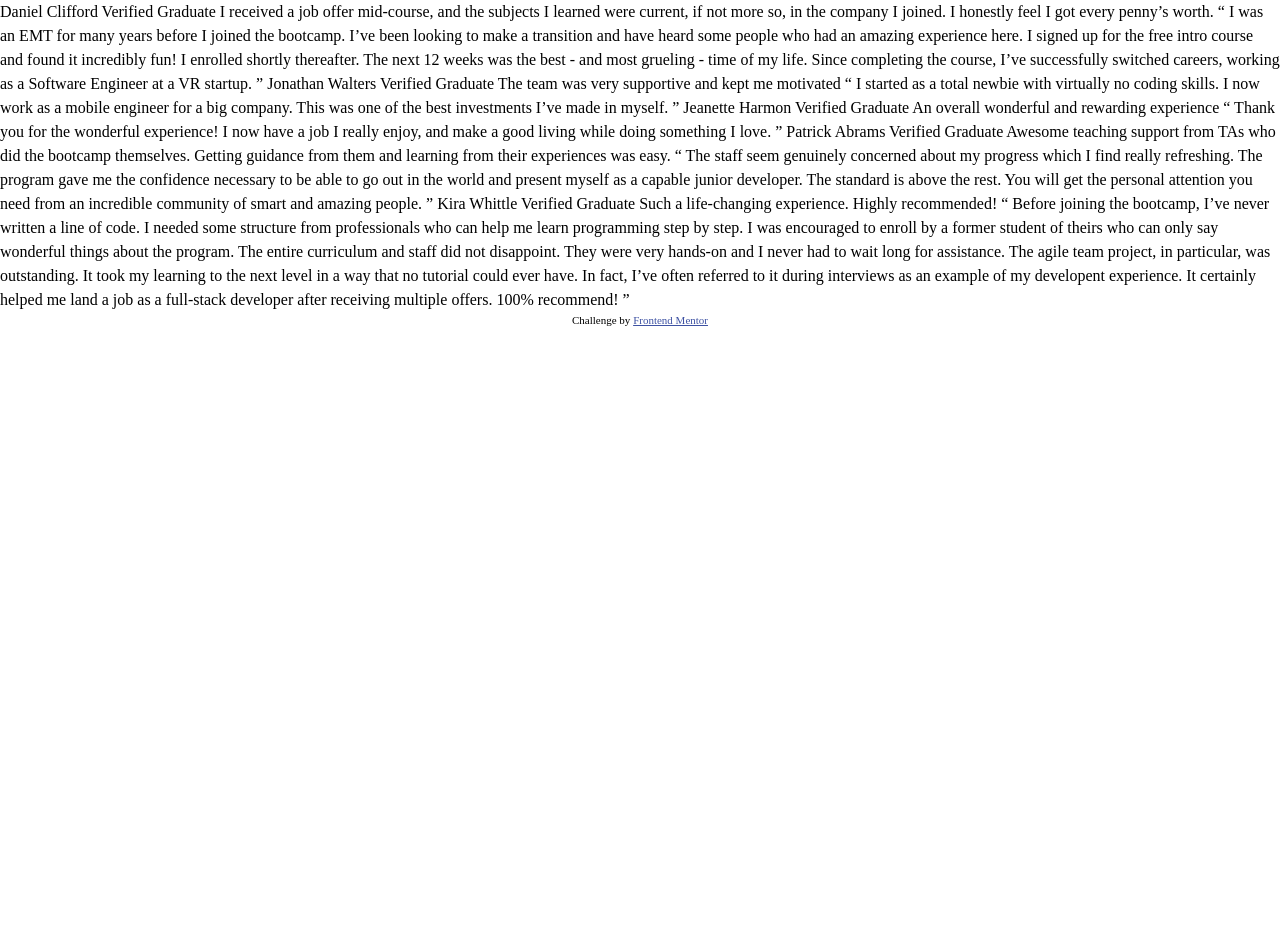
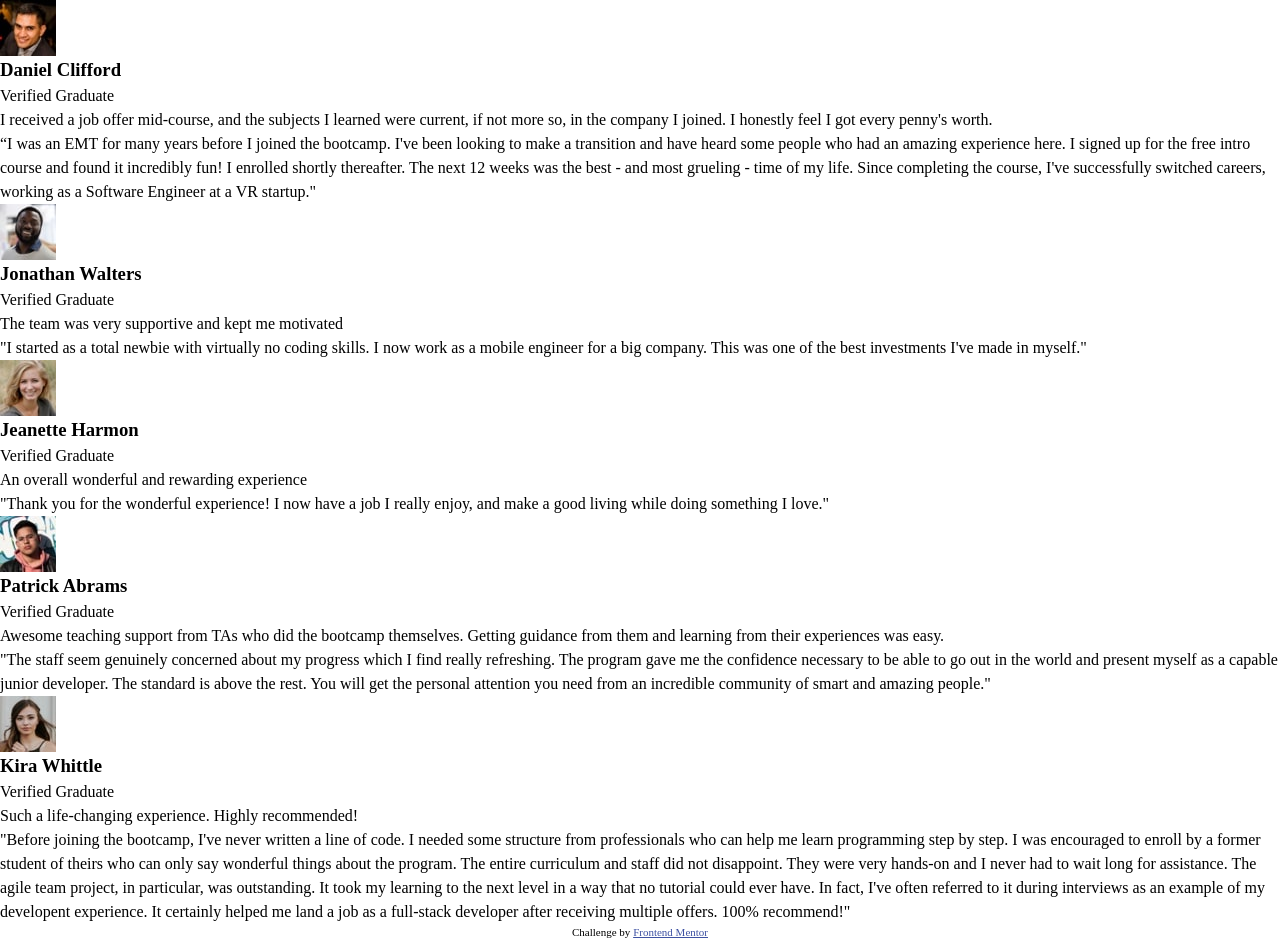
Before and after one commit to imkevinchu/testimonials-css-grid, a plain HTML site: page index.html in a window 1280 px wide. Before the commit the page ends 800 px from the top, so only its background shows below. Drawn offline with Linux system fonts and the light colour scheme.

Commit message:
layout html elements

```diff
--- a/index.html
+++ b/index.html
@@ -17,39 +17,95 @@
     <title>Frontend Mentor | Testimonials</title>
   </head>
   <body>
-    Daniel Clifford Verified Graduate I received a job offer mid-course, and the
-    subjects I learned were current, if not more so, in the company I joined. I
-    honestly feel I got every penny’s worth. “ I was an EMT for many years
-    before I joined the bootcamp. I’ve been looking to make a transition and
-    have heard some people who had an amazing experience here. I signed up for
-    the free intro course and found it incredibly fun! I enrolled shortly
-    thereafter. The next 12 weeks was the best - and most grueling - time of my
-    life. Since completing the course, I’ve successfully switched careers,
-    working as a Software Engineer at a VR startup. ” Jonathan Walters Verified
-    Graduate The team was very supportive and kept me motivated “ I started as a
-    total newbie with virtually no coding skills. I now work as a mobile
-    engineer for a big company. This was one of the best investments I’ve made
-    in myself. ” Jeanette Harmon Verified Graduate An overall wonderful and
-    rewarding experience “ Thank you for the wonderful experience! I now have a
-    job I really enjoy, and make a good living while doing something I love. ”
-    Patrick Abrams Verified Graduate Awesome teaching support from TAs who did
-    the bootcamp themselves. Getting guidance from them and learning from their
-    experiences was easy. “ The staff seem genuinely concerned about my progress
-    which I find really refreshing. The program gave me the confidence necessary
-    to be able to go out in the world and present myself as a capable junior
-    developer. The standard is above the rest. You will get the personal
-    attention you need from an incredible community of smart and amazing people.
-    ” Kira Whittle Verified Graduate Such a life-changing experience. Highly
-    recommended! “ Before joining the bootcamp, I’ve never written a line of
-    code. I needed some structure from professionals who can help me learn
-    programming step by step. I was encouraged to enroll by a former student of
-    theirs who can only say wonderful things about the program. The entire
-    curriculum and staff did not disappoint. They were very hands-on and I never
-    had to wait long for assistance. The agile team project, in particular, was
-    outstanding. It took my learning to the next level in a way that no tutorial
-    could ever have. In fact, I’ve often referred to it during interviews as an
-    example of my developent experience. It certainly helped me land a job as a
-    full-stack developer after receiving multiple offers. 100% recommend! ”
+    <div class="grid-container">
+      <div class="card">
+        <div class="flex-container">
+          <img src="images/image-daniel.jpg" alt="" />
+          <h3>Daniel Clifford</h3>
+          <p>Verified Graduate</p>
+        </div>
+        <header>
+          I received a job offer mid-course, and the subjects I learned were
+          current, if not more so, in the company I joined. I honestly feel I
+          got every penny's worth.
+        </header>
+        <p>
+          “I was an EMT for many years before I joined the bootcamp. I've been
+          looking to make a transition and have heard some people who had an
+          amazing experience here. I signed up for the free intro course and
+          found it incredibly fun! I enrolled shortly thereafter. The next 12
+          weeks was the best - and most grueling - time of my life. Since
+          completing the course, I've successfully switched careers, working as
+          a Software Engineer at a VR startup."
+        </p>
+      </div>
+      <div class="card">
+        <div class="flex-container">
+          <img src="images/image-jonathan.jpg" alt="" />
+          <h3>Jonathan Walters</h3>
+          <p>Verified Graduate</p>
+        </div>
+        <header>The team was very supportive and kept me motivated</header>
+        <p>
+          "I started as a total newbie with virtually no coding skills. I now
+          work as a mobile engineer for a big company. This was one of the best
+          investments I've made in myself."
+        </p>
+      </div>
+      <div class="card">
+        <div class="flex-container">
+          <img src="images/image-jeanette.jpg" alt="" />
+          <h3>Jeanette Harmon</h3>
+          <p>Verified Graduate</p>
+        </div>
+        <header>An overall wonderful and rewarding experience</header>
+        <p>
+          "Thank you for the wonderful experience! I now have a job I really
+          enjoy, and make a good living while doing something I love."
+        </p>
+      </div>
+      <div class="card">
+        <div class="flex-container">
+          <img src="images/image-patrick.jpg" alt="" />
+          <h3>Patrick Abrams</h3>
+          <p>Verified Graduate</p>
+        </div>
+        <header>
+          Awesome teaching support from TAs who did the bootcamp themselves.
+          Getting guidance from them and learning from their experiences was
+          easy.
+        </header>
+        <p>
+          "The staff seem genuinely concerned about my progress which I find
+          really refreshing. The program gave me the confidence necessary to be
+          able to go out in the world and present myself as a capable junior
+          developer. The standard is above the rest. You will get the personal
+          attention you need from an incredible community of smart and amazing
+          people."
+        </p>
+      </div>
+      <div class="card">
+        <div class="flex-container">
+          <img src="images/image-kira.jpg" alt="" />
+          <h3>Kira Whittle</h3>
+          <p>Verified Graduate</p>
+        </div>
+        <header>Such a life-changing experience. Highly recommended!</header>
+        <p>
+          "Before joining the bootcamp, I've never written a line of code. I
+          needed some structure from professionals who can help me learn
+          programming step by step. I was encouraged to enroll by a former
+          student of theirs who can only say wonderful things about the program.
+          The entire curriculum and staff did not disappoint. They were very
+          hands-on and I never had to wait long for assistance. The agile team
+          project, in particular, was outstanding. It took my learning to the
+          next level in a way that no tutorial could ever have. In fact, I've
+          often referred to it during interviews as an example of my developent
+          experience. It certainly helped me land a job as a full-stack
+          developer after receiving multiple offers. 100% recommend!"
+        </p>
+      </div>
+    </div>
 
     <div class="attribution">
       Challenge by
```
